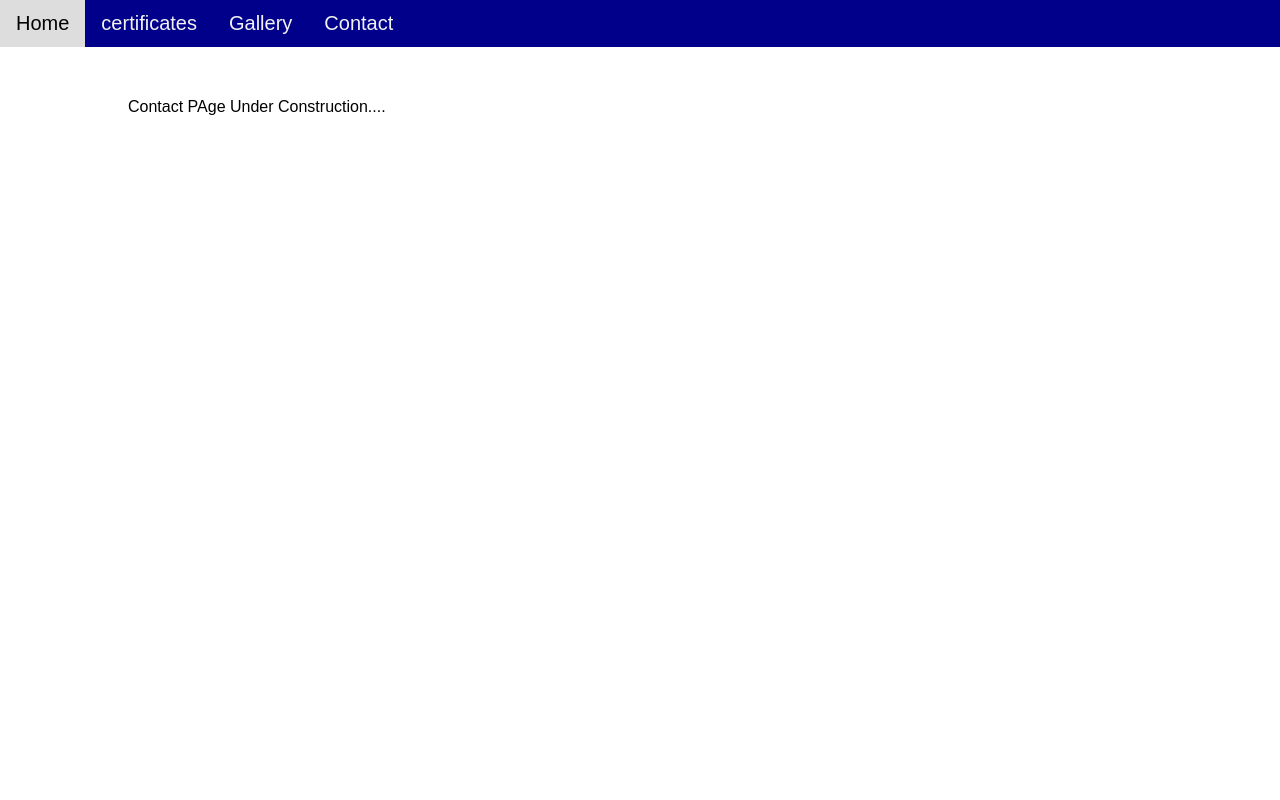
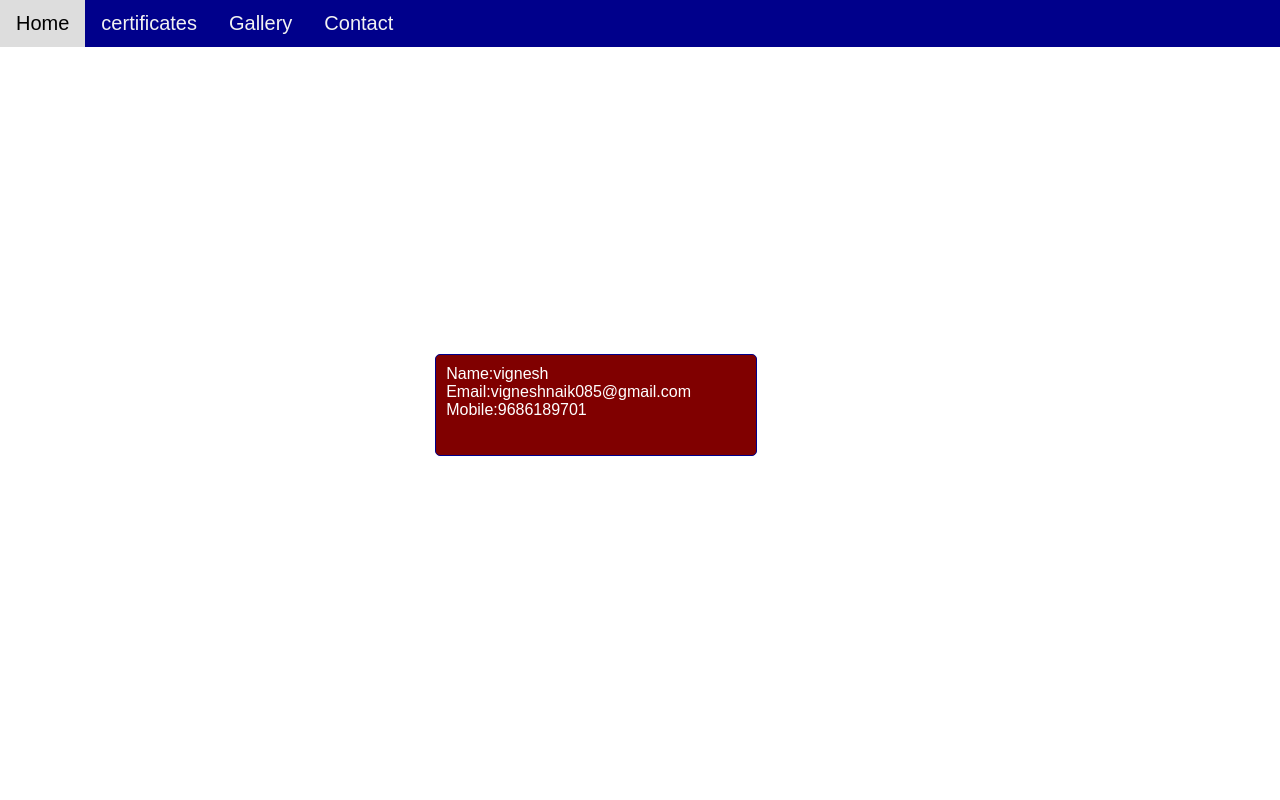
Before and after one commit to vignesh085/myblog, a plain HTML site: page contact.html in a window 1280 px wide. Shown: the top 800 px of the page. Drawn offline with Linux system fonts and the light colour scheme.

Commit message:
add contact

```diff
--- a/contact.html
+++ b/contact.html
@@ -16,10 +16,13 @@
         <!--end of navigation bar-->
         <!--DOC body content-->
         <div class="content">
-            <p>
-                Contact PAge Under Construction....
+            <div id="box">
+                Name:vignesh<br>
+                Email:vigneshnaik085@gmail.com<br>
+                Mobile:9686189701<br>
 
-            </p>
+
+            </div>
 
         </div>
         <!--end of body content-->
--- a/css/main.css
+++ b/css/main.css
@@ -41,3 +41,12 @@ div.gallery:hover{
     border:1px solid #777;
 }
 div.gallery{text-align:center;}
+#box{margin: 30% 30% 30% 30%;
+    padding: 10px 10px 10px 10px;
+    width:300px;
+    height:80px;
+    border:1px solid darkblue;
+    border-radius: 5px;
+    background-color: maroon;
+    color:white;
+}
```
